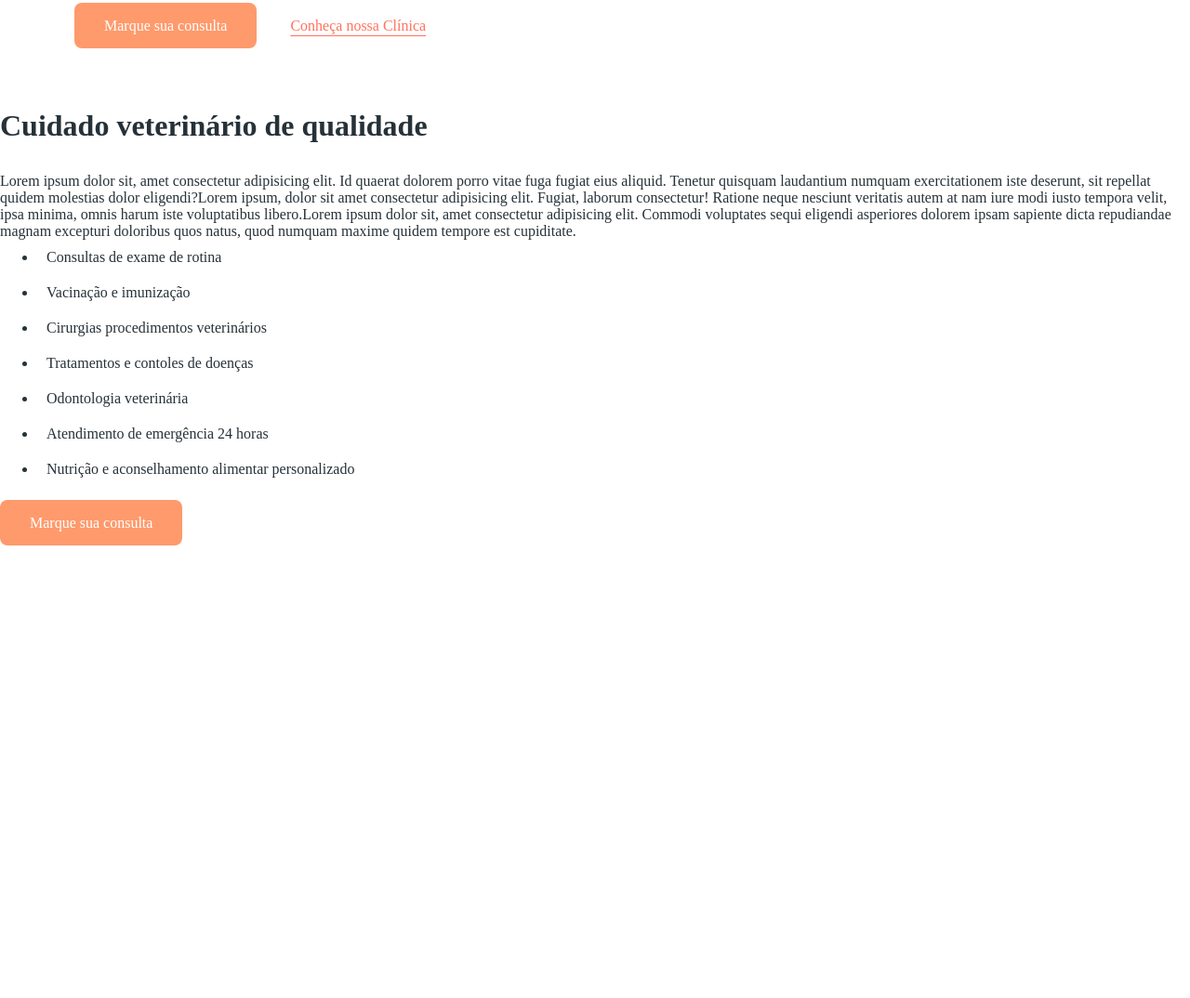
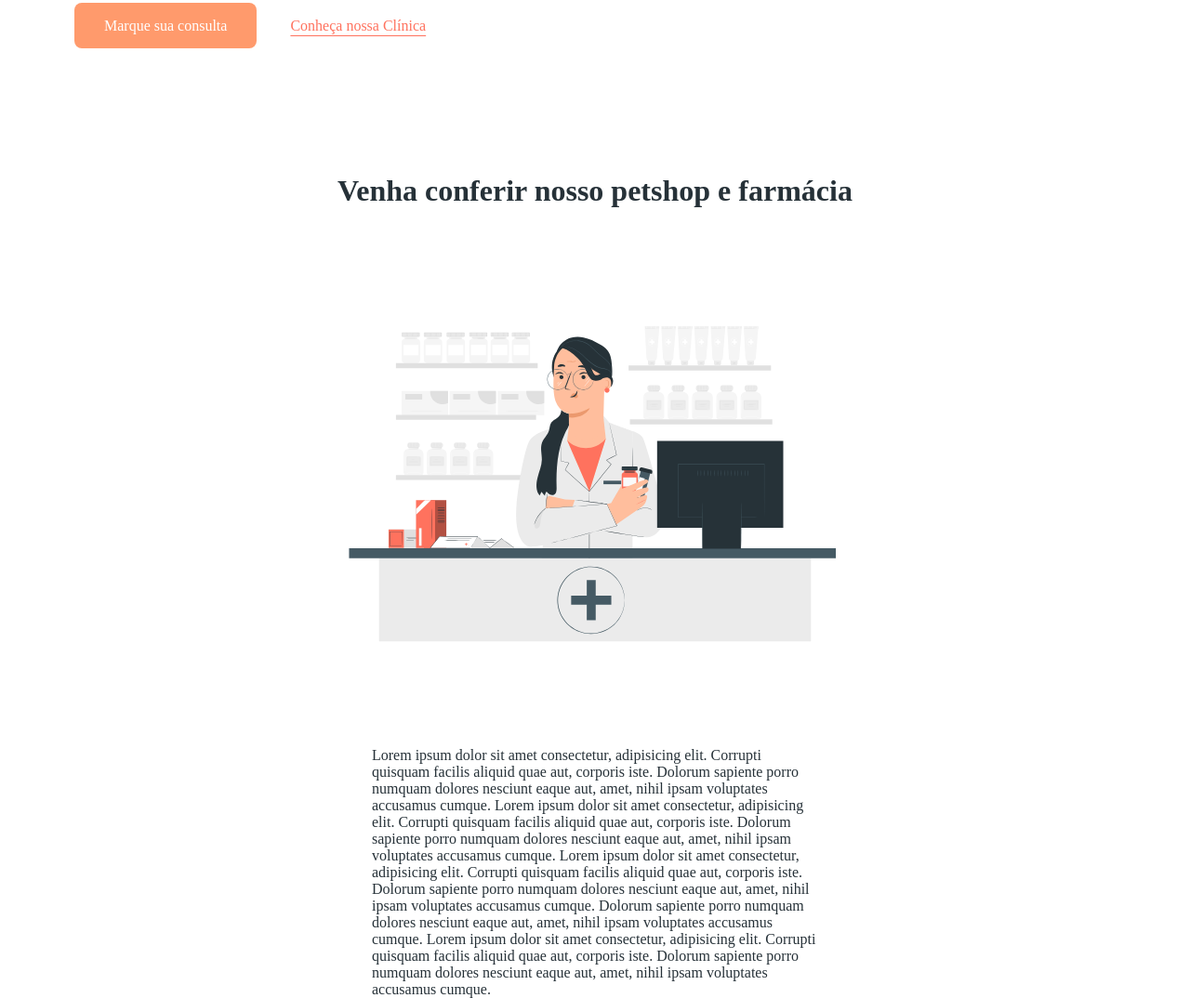
Before and after one commit to Donatinnho/PETCARE_BASE, a plain HTML site: page index.html in a window 1280 px wide. Shown: the part 1346-2420 px from the top of the page at 93% size. Before the commit the page ends 1933 px from the top, so only its background shows below. Drawn offline with Linux system fonts and the light colour scheme; a script that the page names is missing.

Commit message:
PetLife farmacia

```diff
--- a/css/main.css
+++ b/css/main.css
@@ -88,3 +88,19 @@ ul li{
     margin: 0px 0px 0px 20px;
     padding: 10px;
 }
+
+#farmacia{
+    display: flex;
+    flex-direction: column;
+    justify-content: center;
+    align-items: center;
+}
+.paragrafofarmacia{
+    padding: 0px 400px;
+}
+#farmacia{
+    padding-top: 70px;
+}
+.titulofarmacia{
+    margin: 0;
+}
--- a/index.html
+++ b/index.html
@@ -70,34 +70,23 @@
         </section>
 
         <section id="farmacia">
-                 <div class="conteudo">
-                <h1>Cuidado veterinário de qualidade</h1>
-                <p class="paragrafo-farmacia">Lorem ipsum dolor sit, amet consectetur adipisicing elit. Id quaerat
-                    dolorem porro vitae fuga fugiat eius aliquid. Tenetur quisquam laudantium numquam exercitationem
-                    iste deserunt, sit repellat quidem molestias dolor eligendi?Lorem ipsum, dolor sit amet consectetur
-                    adipisicing elit. Fugiat, laborum consectetur! Ratione neque nesciunt veritatis autem at nam iure
-                    modi iusto tempora velit, ipsa minima, omnis harum iste voluptatibus libero.Lorem ipsum dolor sit,
-                    amet consectetur adipisicing elit. Commodi voluptates sequi eligendi asperiores dolorem ipsam
-                    sapiente dicta repudiandae magnam excepturi doloribus quos natus, quod numquam maxime quidem tempore
-                    est cupiditate.</p>
-                <ul class="lista">
-                    <li>Consultas de exame de rotina</li>
-                    <li>Vacinação e imunização</li>
-                    <li>Cirurgias procedimentos veterinários</li>
-                    <li>Tratamentos e contoles de doenças</li>
-                    <li>Odontologia veterinária</li>
-                    <li>Atendimento de emergência 24 horas</li>
-                    <li>Nutrição e aconselhamento alimentar personalizado</li>
-                </ul>
-                <a class="botao" href="https://wa.me/55999887766" target="_blank">Marque sua consulta</a>
+            <h2 class="titulofarmacia">Venha conferir nosso petshop e farmácia</h2>
+            <img class="" src="Img/shop-img.svg" alt="Ilustração de uma mulher com um cachorro" width="580" height="580">
+            <p class="paragrafofarmacia">
+                Lorem ipsum dolor sit amet consectetur, adipisicing elit. Corrupti quisquam
+                facilis aliquid quae aut, corporis iste. Dolorum sapiente porro numquam dolores nesciunt eaque aut,
+                amet, nihil ipsam voluptates accusamus cumque. Lorem ipsum dolor sit amet consectetur, adipisicing
+                elit. Corrupti quisquam facilis aliquid quae aut, corporis iste. Dolorum sapiente porro numquam
+                dolores nesciunt eaque aut, amet, nihil ipsam voluptates accusamus cumque. Lorem ipsum dolor sit
+                amet consectetur, adipisicing elit. Corrupti quisquam facilis aliquid quae aut, corporis iste.
+                Dolorum sapiente porro numquam dolores nesciunt eaque aut, amet, nihil ipsam voluptates accusamus
+                cumque. Dolorum sapiente porro numquam
+                dolores nesciunt eaque aut, amet, nihil ipsam voluptates accusamus cumque. Lorem ipsum dolor sit
+                amet consectetur, adipisicing elit. Corrupti quisquam facilis aliquid quae aut, corporis iste.
+                Dolorum sapiente porro numquam dolores nesciunt eaque aut, amet, nihil ipsam voluptates accusamus
+                cumque.
+            </p>
         </section>
-
-        <section id="duvida"></section>
-
-
-
-    </main>
-
 
 
 </body>
```
Also changed, not shown: Img/shop-img.svg (added).
